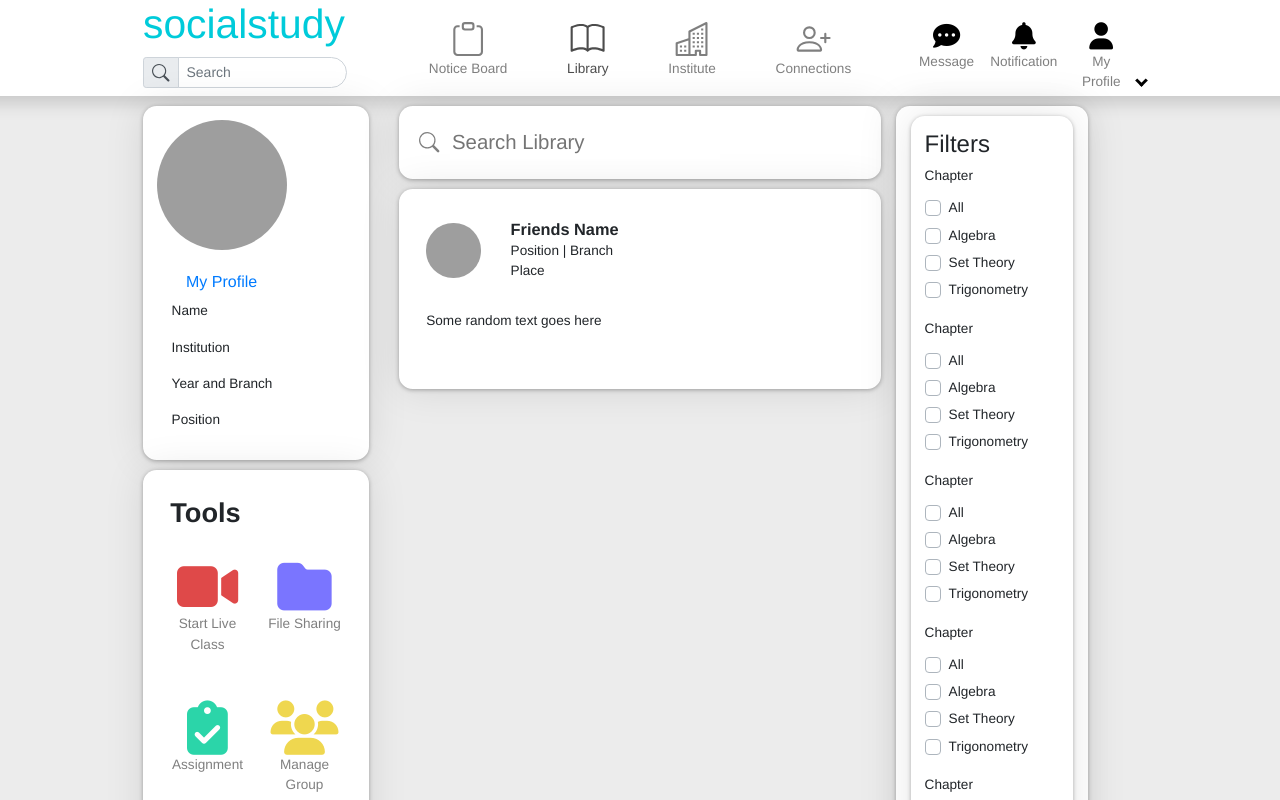
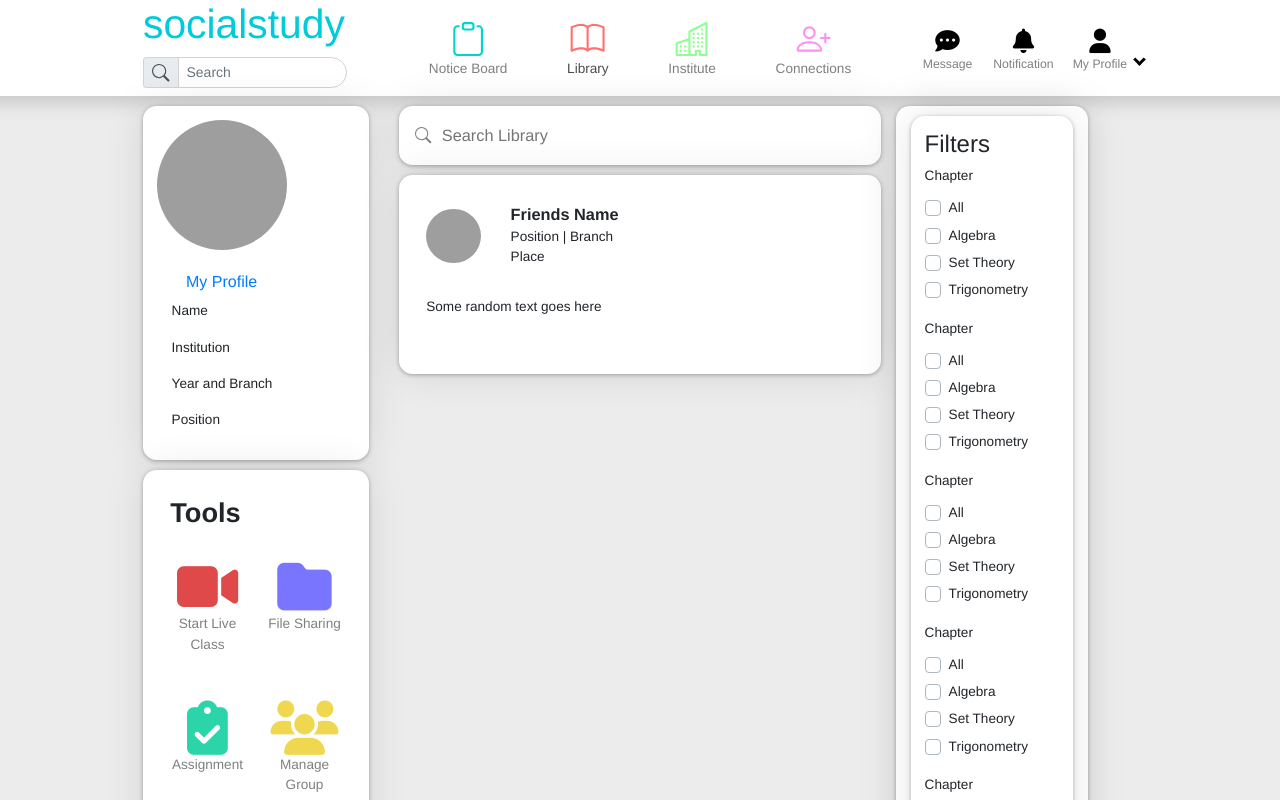
Before and after one commit to ABSOLUTE-ZER0/socialstudy, a Vue app: page /home in a window 1280 px wide. Both pictures are taken after a click on the link "Library". Shown: the top 800 px of the page. Built offline with nearby package versions, Linux system fonts and the light colour scheme; grey boxes are pictures that could not be loaded.

Commit message:
made changes requested by client, before doubt clarification

```diff
--- a/src/components/Header.vue
+++ b/src/components/Header.vue
@@ -15,16 +15,16 @@
           <b-navbar style="text-align:center; padding: 0">
             <b-navbar-nav style="width:100%">
               <b-nav-item @click="pageName='NoticeBoard';changePage()" class="navitem">
-                <b-icon class="icon" icon="clipboard" font-scale="3"></b-icon>Notice Board
+                <b-icon style="color: rgb(0, 214, 203)" class="icon" icon="clipboard" font-scale="3"></b-icon>Notice Board
               </b-nav-item>
               <b-nav-item @click="pageName='Library';changePage()" class="navitem">
-                <b-icon class="icon" icon="book" font-scale="3"></b-icon>Library
+                <b-icon style="color: rgb(255, 112, 112)" class="icon" icon="book" font-scale="3"></b-icon>Library
               </b-nav-item>
               <b-nav-item @click="pageName='Institute';changePage()" class="navitem">
-                <b-icon class="icon" icon="building" font-scale="3"></b-icon>Institute
+                <b-icon style="color: rgb(143, 255, 148)" class="icon" icon="building" font-scale="3"></b-icon>Institute
               </b-nav-item>
               <b-nav-item @click="pageName='Connections';changePage()" class="navitem">
-                <b-icon class="icon" icon="person-plus" font-scale="3"></b-icon>Connections
+                <b-icon style="color: rgb(255, 143, 240)" class="icon" icon="person-plus" font-scale="3"></b-icon>Connections
               </b-nav-item>
             </b-navbar-nav>
           </b-navbar>
@@ -48,8 +48,6 @@
                 <b-nav-item class="d-md-none">
                   <b-icon icon="search"></b-icon>Search
                 </b-nav-item>
-
-
               </b-navbar-nav>
             </b-collapse>
           </b-navbar>
@@ -70,6 +68,8 @@
 
   .navitem2{
     max-height: 10px;
+    font-size: 0.9em;
+    margin-top: 0.5em;
   }
 
   .profile-dropdown:after {
@@ -86,11 +86,12 @@
 
   .profile-dropdown-div{
     position: absolute;
-    top: 40px;
-    right: 0;
+    top: 43px;
+    left: 75%;
     width: fit-content;
     overflow: hidden;
     background-color: white;
+    border-radius: 0.25em;
   }
 
   h1 {
@@ -135,6 +136,7 @@
 
   .logout {
     height: fit-content;
+    font-size: 1em;
   }
 
 
@@ -206,10 +208,10 @@
     methods: {
       changePage: function () {
         this.$emit("changeSite", this.pageName)
+        this.profileDropdown = false
       },
       profileClick(){
         this.profileDropdown = !this.profileDropdown;
-
       }
     }
 
--- a/src/components/Library.vue
+++ b/src/components/Library.vue
@@ -75,6 +75,8 @@
   .search-bar {
     border: 0;
     margin-left: 0.5em;
+    width: calc(100% - 2.5em);
+    background-color: transparent;
   }
 
   .friends-col {
@@ -90,7 +92,7 @@
   .search-div {
     width: 100%;
     margin: 1em;
-    font-size: 1.5em;
+    font-size: 1.2em;
     border-radius: 0.5em;
     border: 0;
     color: gray;
--- a/src/components/Profile.vue
+++ b/src/components/Profile.vue
@@ -100,8 +100,8 @@
 
   .profile-img {
     position: absolute;
-    left: 160px;
-    top: 450px;
+    left: calc(100px + 10%);
+    top: 420px;
     width: 160px;
     height: 160px;
     background-color: rgb(0, 183, 255);
```
